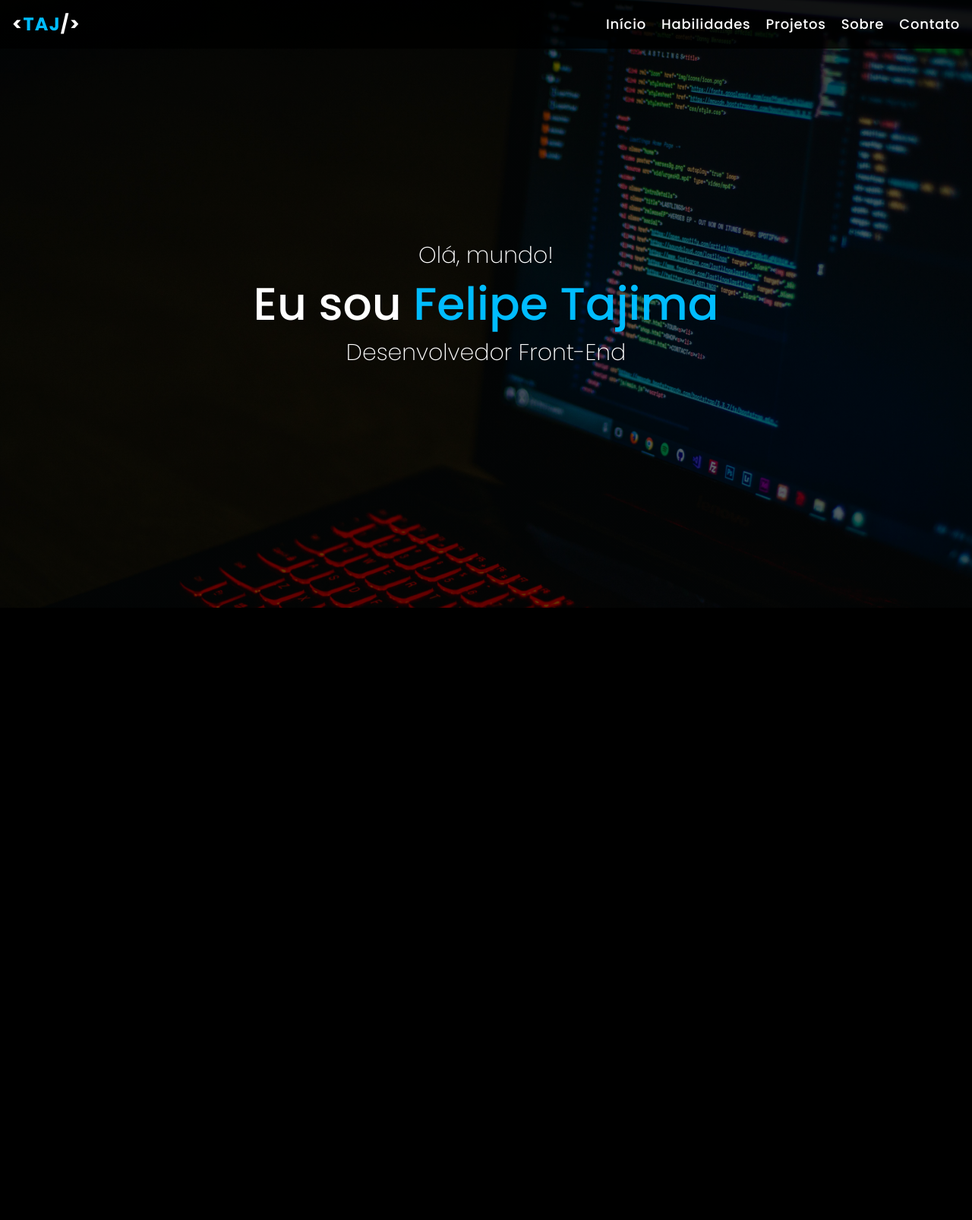
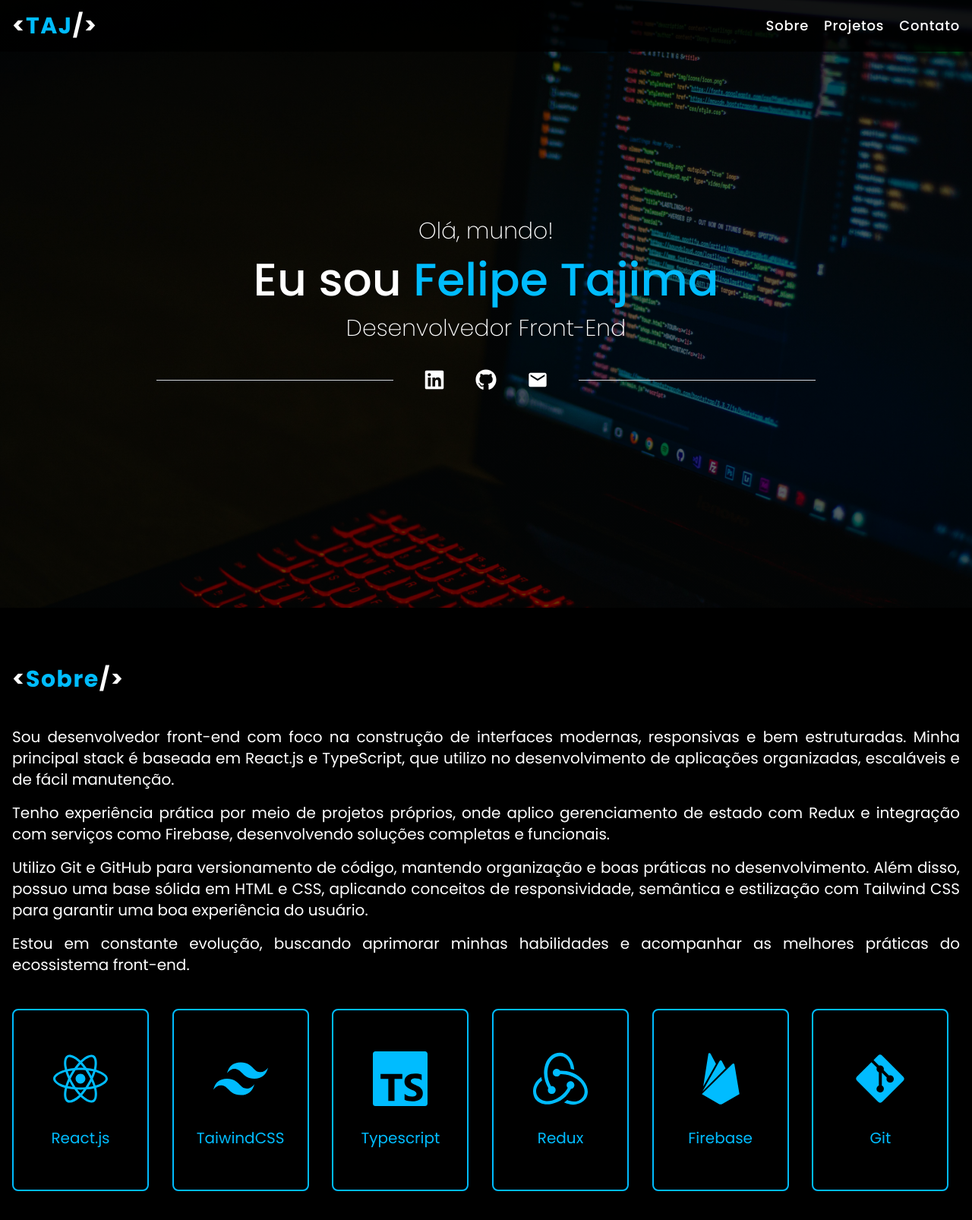
Before and after one commit to vulgotaj/tajportfolio, a React app: page / in a window 1280 px wide. Shown: the top 1606 px of the page at 76% size. Before the commit the page ends 800 px from the top, so only its background shows below. Built offline with nearby package versions, Linux system fonts and the light colour scheme; the HTML template or start-up script is replaced by a standard one.

Commit message:
Página Sobre

```diff
--- a/package.json
+++ b/package.json
@@ -13,6 +13,7 @@
     "@tailwindcss/vite": "^4.2.2",
     "react": "^19.2.4",
     "react-dom": "^19.2.4",
+    "react-icons": "^5.6.0",
     "tailwindcss": "^4.2.2"
   },
   "devDependencies": {
--- a/src/App.tsx
+++ b/src/App.tsx
@@ -1,5 +1,6 @@
 import Header from './components/Header'
 import Inicio from './components/Inicio'
+import Sobre from './components/Sobre'
 
 function App() {
 
@@ -8,6 +9,7 @@ function App() {
 
       <Header/>
       <Inicio/>
+      <Sobre/>
 
     </div>
   )
--- a/src/components/Container/index.tsx
+++ b/src/components/Container/index.tsx
@@ -2,7 +2,7 @@ import { type ReactNode } from 'react'
 
 export function Container({ children }: { children: ReactNode }) {
     return (
-        <div className="w-full max-w-400 mx-auto p-4 h-full">
+        <div className="w-full max-w-7xl mx-auto p-4 h-full">
             {children}
         </div>
     )
--- a/src/components/Header/index.tsx
+++ b/src/components/Header/index.tsx
@@ -6,14 +6,12 @@ function Header() {
     <header className="bg-black/80 fixed w-full z-10">
         <Container>
             <div className="flex items-center justify-between">
-                <h2 className="text-sky-400 text-2xl font-bold tracking-wider"><span className="text-white">{"<"}</span>TAJ<span className="text-white">{"/>"}</span></h2>
+                <a href="#inicio" className="text-sky-400 text-3xl font-bold tracking-wider"><span className="text-white">{"<"}</span>TAJ<span className="text-white">{"/>"}</span></a>
 
                 <nav>
                     <ul className="flex gap-5 tracking-wider">
-                        <li><a href="#inicio" className="text-white hover:text-sky-400 text-lg font-medium">Início</a></li>
-                        <li><a href="#" className="text-white hover:text-sky-400 text-lg font-medium">Habilidades</a></li>
+                        <li><a href="#sobre" className="text-white hover:text-sky-400 text-lg font-medium">Sobre</a></li>
                         <li><a href="#" className="text-white hover:text-sky-400 text-lg font-medium">Projetos</a></li>
-                        <li><a href="#" className="text-white hover:text-sky-400 text-lg font-medium">Sobre</a></li>
                         <li><a href="#" className="text-white hover:text-sky-400 text-lg font-medium">Contato</a></li>
                     </ul>
                 </nav>
--- a/src/components/Inicio/index.tsx
+++ b/src/components/Inicio/index.tsx
@@ -1,4 +1,7 @@
 import { Container } from '../Container'
+import { FaLinkedin, FaGithub, } from 'react-icons/fa'
+import { MdEmail } from 'react-icons/md'
+
 
 function Inicio() {
 
@@ -10,6 +13,17 @@ function Inicio() {
             <span className="text-3xl font-extralight">Olá, mundo!</span>
             <h1 className="text-6xl font-medium">Eu sou <span className="text-sky-400">Felipe Tajima</span></h1>
             <span className="text-3xl font-extralight">Desenvolvedor Front-End</span>
+            <div className="mt-5 w-full flex justify-center items-center gap-10">
+
+              <div className="h-px w-3/12 bg-gray-300"></div>
+
+              <FaLinkedin size={28}/>
+              <FaGithub size={28}/>
+              <MdEmail size={28}/>
+
+              <div className="h-px w-3/12 bg-gray-300"></div>
+
+            </div>
           </div>
         </Container>
 
--- /dev/null
+++ b/src/components/SkillCard/index.tsx
@@ -0,0 +1,24 @@
+import type { ReactNode } from 'react'
+
+interface SkillCardProps {
+    title: string;
+    icon?: ReactNode
+}
+
+function SkillCard({ title, icon }: SkillCardProps) {
+    return (
+        <div className="h-[240px] w-[180px] flex flex-col gap-7 justify-center items-center border-sky-400 border-2 rounded-lg">
+          {icon &&
+            <div className="text-7xl text-sky-400">
+              {icon}
+            </div>
+          }
+
+          <h3 className="text-xl text-sky-400">
+            {title}
+          </h3>
+        </div>
+    )
+}
+
+export default SkillCard
--- /dev/null
+++ b/src/components/Sobre/index.tsx
@@ -0,0 +1,41 @@
+import { Container } from '../Container'
+import SkillCard from '../SkillCard'
+import { FaReact, FaGitAlt } from 'react-icons/fa'
+import { SiTailwindcss, SiTypescript, SiRedux } from 'react-icons/si'
+import { IoLogoFirebase } from 'react-icons/io5'
+// import { MdEmail } from 'react-icons/md'
+
+
+function Sobre() {
+
+  return (
+    <section id="sobre" className="py-15">
+
+        <Container>
+          <div className="flex flex-col gap-4">
+            <h1 className="text-sky-400 text-3xl font-bold tracking-wider mb-7"><span className="text-white">{"<"}</span>Sobre<span className="text-white">{"/>"}</span></h1>
+
+            <p className="text-xl text-justify">Sou desenvolvedor front-end com foco na construção de interfaces modernas, responsivas e bem estruturadas. Minha principal stack é baseada em React.js e TypeScript, que utilizo no desenvolvimento de aplicações organizadas, escaláveis e de fácil manutenção.</p>
+
+            <p className="text-xl text-justify">Tenho experiência prática por meio de projetos próprios, onde aplico gerenciamento de estado com Redux e integração com serviços como Firebase, desenvolvendo soluções completas e funcionais.</p>
+
+            <p className="text-xl text-justify">Utilizo Git e GitHub para versionamento de código, mantendo organização e boas práticas no desenvolvimento. Além disso, possuo uma base sólida em HTML e CSS, aplicando conceitos de responsividade, semântica e estilização com Tailwind CSS para garantir uma boa experiência do usuário.</p>
+
+            <p className="text-xl text-justify">Estou em constante evolução, buscando aprimorar minhas habilidades e acompanhar as melhores práticas do ecossistema front-end.</p>
+
+            <div className="mt-7 grid grid-cols-2 md:grid-cols-4 lg:grid-cols-6 justify-center items-center gap-4">
+              <SkillCard title="React.js" icon={<FaReact/>} />
+              <SkillCard title="TaiwindCSS" icon={<SiTailwindcss/>} />
+              <SkillCard title="Typescript" icon={<SiTypescript/>} />
+              <SkillCard title="Redux" icon={<SiRedux/>} />
+              <SkillCard title="Firebase" icon={<IoLogoFirebase/>} />
+              <SkillCard title="Git" icon={<FaGitAlt/>} />
+            </div>
+          </div>
+        </Container>
+
+    </section>
+  )
+}
+
+export default Sobre
```
Also changed, not shown: 1 other file (tests, documents, lock files or other folders).
